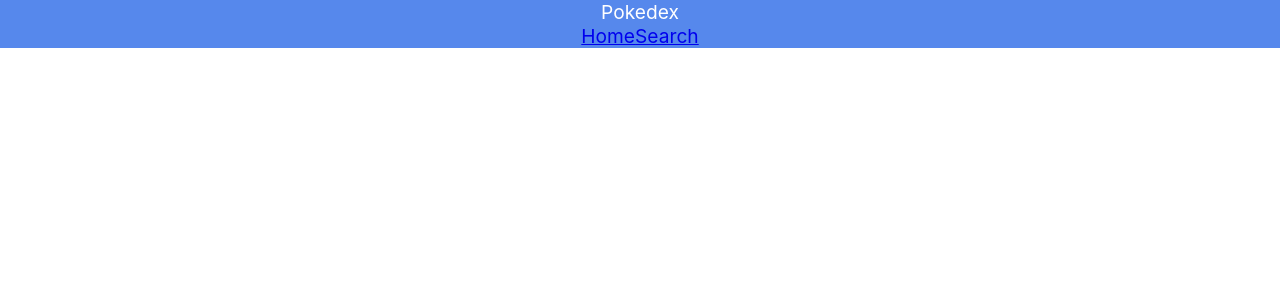
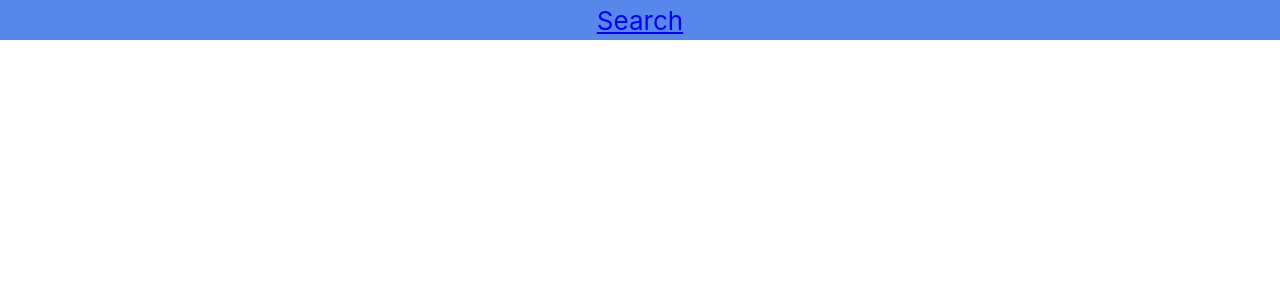
Before and after one commit to katrinkajb/lab3-pokedex, a React (Create React App) app: page / in a window 1280 px wide. Shown: the top 300 px of the page. Built offline with nearby package versions, Linux system fonts and the light colour scheme.

Commit message:
Made links NavLinks on Header page and added Search page comments

```diff
--- a/src/App.css
+++ b/src/App.css
@@ -26,6 +26,6 @@ Header {
   font-size: larger;
 }
 
-.link {
-
+.selected {
+  display: none;
 }
--- a/src/App.js
+++ b/src/App.js
@@ -1,12 +1,18 @@
+import React, { Component } from 'react'
 import './App.css';
 import Header from './components/Header.js'
+import HomePage from './components/HomePage.js'
+import {BrowserRouter as Router, Route, Switch, NavLink } from 'react-router-dom';
 
-function App() {
-  return (
-    <div className="App">
-      <Header />
-    </div>
-  );
+export default class App extends Component {
+  render() {
+    return (
+      <div className="App">
+        <Router>
+          <Header />
+          <Switch />
+        </Router>
+      </div>
+    );
+  }
 }
-
-export default App;
--- a/src/components/Header.js
+++ b/src/components/Header.js
@@ -1,16 +1,21 @@
 import React, { Component } from 'react'
+import '../App.css';
+import {withRouter, NavLink } from 'react-router-dom';
 
-export default class Header extends Component {
+export default withRouter(class Header extends Component {
     render() {
         return (
-            <div className='Header'>
-                <header className='header-title'>Pokedex
-                    <div className='links'>
-                        <a href='./HomePage.js'>Home</a>
-                        <a href='./SearchPage.js'>Search</a>
-                    </div>
-                </header>
-            </div>
+            <header>
+                <NavLink exact activeClassName="selected" to="/">
+                    Home
+                </NavLink>
+                {
+                    this.props.location.pathname !== '/search'
+                    && <NavLink exact activeClassName="selected" to="/search">
+                        Search
+                </NavLink>
+                }
+            </header>
         )
     }
-}
+})
--- a/src/components/HomePage.js
+++ b/src/components/HomePage.js
@@ -1,11 +1,11 @@
 import React, { Component } from 'react'
-import './App.css';
+import '../App.css';
 
 export default class HomePage extends Component {
     render() {
         return (
             <div>
-
+                Welcome to the PokeDex!
             </div>
         )
     }
```
Also changed, not shown: src/components/SearchPage.js (+19 -2 lines).
